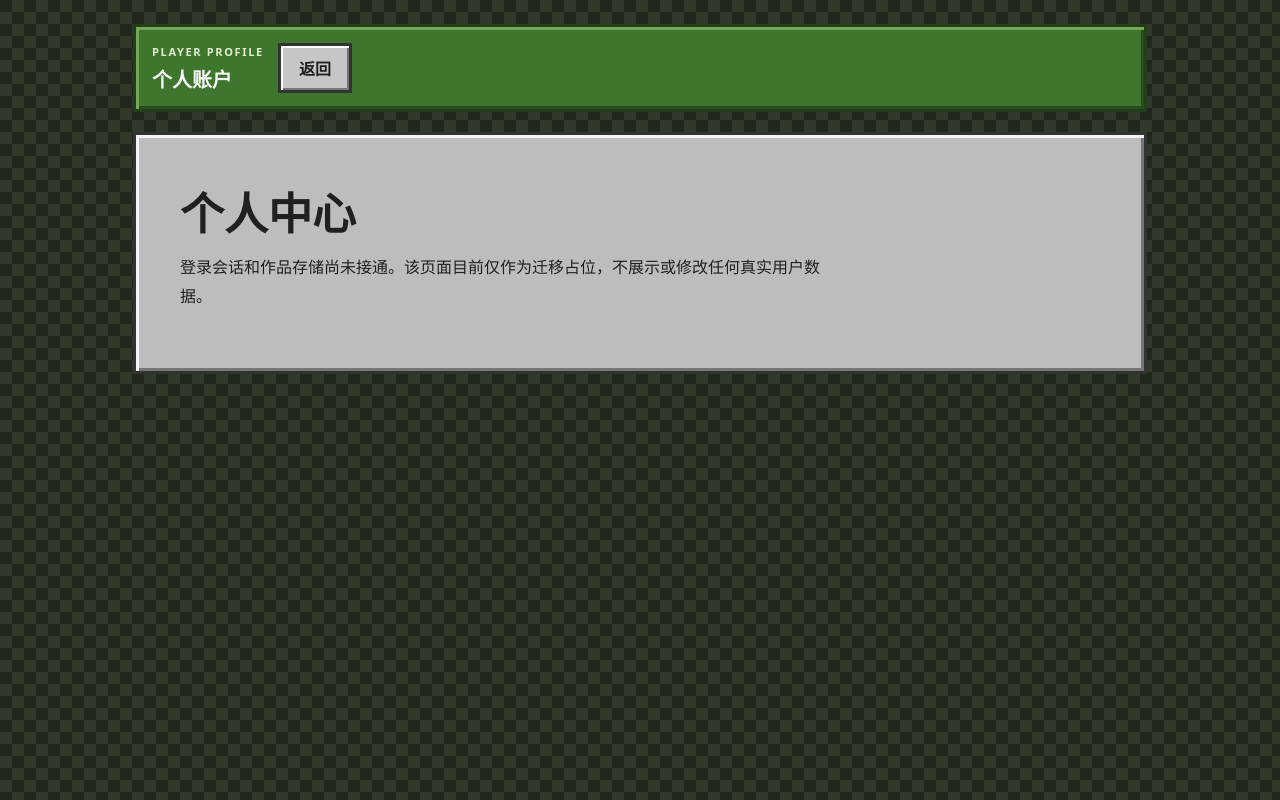
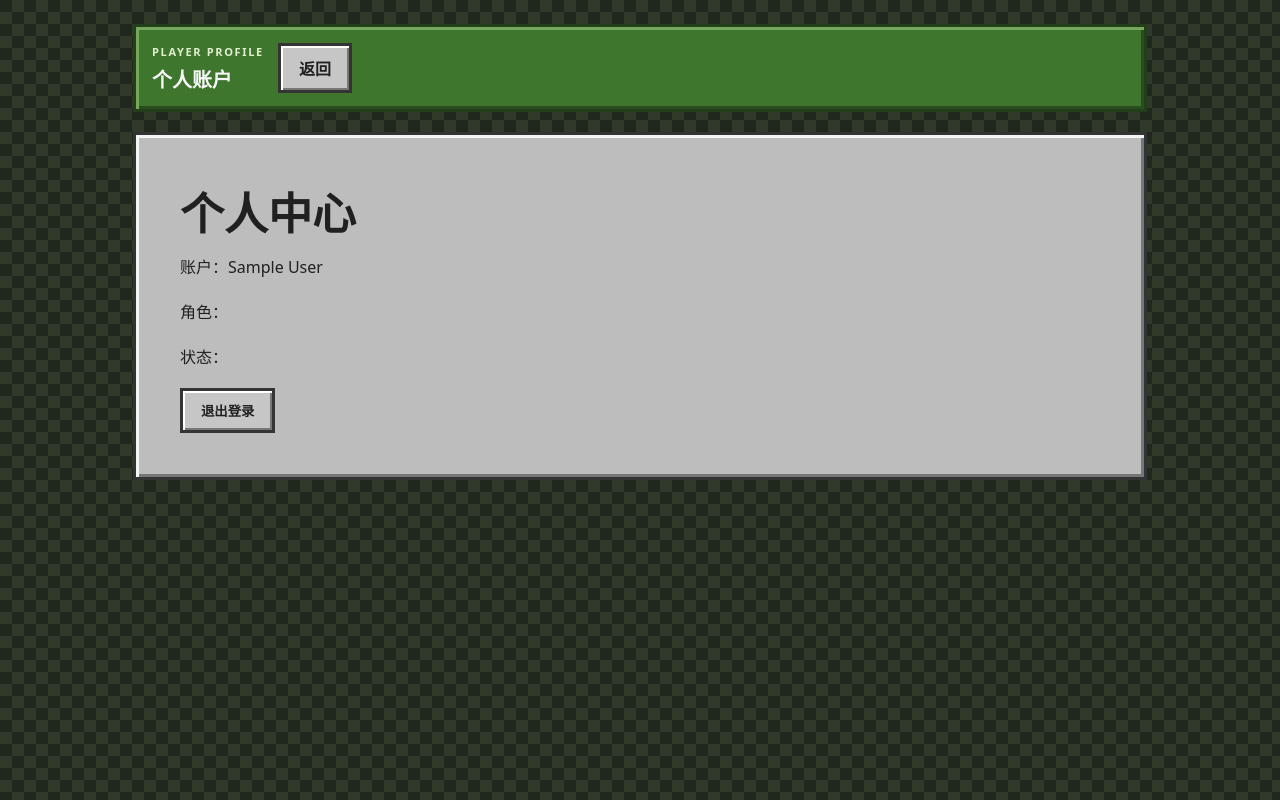
Before and after one commit to liseezn/Pixcape, a Next.js app: page /account in a window 1280 px wide. Built offline with nearby package versions, Linux system fonts and the light colour scheme; no server answers; sample sign-in values are in the browser's storage.

Commit message:
feat: wire authenticated role-protected account routes

```diff
--- a/app/account/page.tsx
+++ b/app/account/page.tsx
@@ -1,2 +1,9 @@
 import Link from 'next/link'
-export default function AccountPage(){return <main className="inventory-shell"><header className="topbar"><div><p className="eyebrow">PLAYER PROFILE</p><h1>个人账户</h1></div><Link className="pixel-button" href="/">返回</Link></header><section className="hero inventory-panel"><h2>个人中心</h2><p>登录会话和作品存储尚未接通。该页面目前仅作为迁移占位，不展示或修改任何真实用户数据。</p></section></main>}
+import { auth, signOut } from '@/auth'
+import { redirect } from 'next/navigation'
+
+export default async function AccountPage(){
+  const session = await auth()
+  if (!session?.user?.id) redirect('/login')
+  return <main className="inventory-shell"><header className="topbar"><div><p className="eyebrow">PLAYER PROFILE</p><h1>个人账户</h1></div><Link className="pixel-button" href="/">返回</Link></header><section className="hero inventory-panel"><h2>个人中心</h2><p>账户：{session.user.name ?? session.user.email ?? session.user.id}</p><p>角色：{session.user.role}</p><p>状态：{session.user.status}</p><form action={async()=>{'use server';await signOut({redirectTo:'/'});}}><button className="pixel-button" type="submit">退出登录</button></form></section></main>
+}
```
